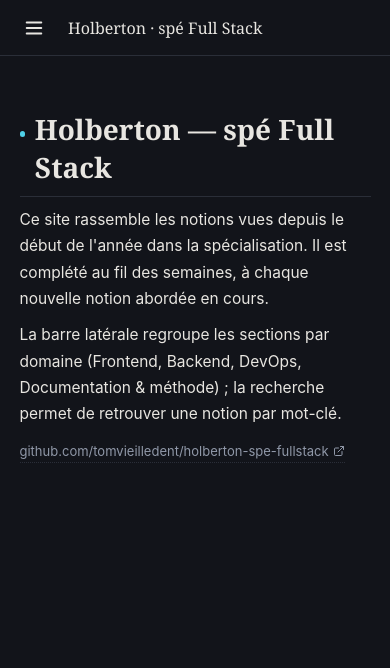
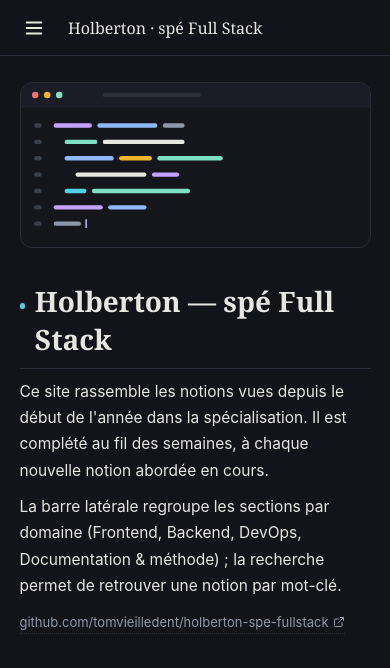
Before and after one commit to tomvieilledent/holberton-spe-fullstack, a React (Vite) app: page / in a window 390 px wide. Shown: the top 668 px of the page. Built offline with nearby package versions, Linux system fonts and the light colour scheme; the HTML template or start-up script is replaced by a standard one.

Commit message:
feat(home): illustration decorative (fenetre d'editeur de code en SVG inline)
SVG inline (aucune requete reseau, compatible CSP img-src 'self'),
palette du site, aria-label, responsive (width 100%).

```diff
--- a/src/features/home/Home.jsx
+++ b/src/features/home/Home.jsx
@@ -1,10 +1,73 @@
 /* Page d'accueil : présentation courte du site + lien du dépôt. */
 import { H2, P, SourceLink } from "../../shared/ui/primitives.jsx";
-import { REACT_ACCENT } from "../../shared/ui/tokens.js";
+import { REACT_ACCENT, LINE } from "../../shared/ui/tokens.js";
+
+/* Illustration décorative : fenêtre d'éditeur de code stylisée.
+   SVG inline (aucune requête réseau, compatible avec la CSP du site). */
+function CodeWindow() {
+  const bar = (x, y, w, fill) => (
+    <rect x={x} y={y} width={w} height="8" rx="4" fill={fill} />
+  );
+  return (
+    <svg
+      viewBox="0 0 640 300"
+      role="img"
+      aria-label="Illustration : fenêtre d'éditeur de code"
+      style={{
+        display: "block",
+        width: "100%",
+        height: "auto",
+        border: `1px solid ${LINE}`,
+        borderRadius: 12,
+        margin: "6px 0 22px",
+        background: "#14161c",
+      }}
+    >
+      <rect x="0" y="0" width="640" height="44" fill="#1a1d25" />
+      <line x1="0" y1="44" x2="640" y2="44" stroke={LINE} />
+      <circle cx="26" cy="22" r="6" fill="#ef6f6f" />
+      <circle cx="48" cy="22" r="6" fill="#f0b429" />
+      <circle cx="70" cy="22" r="6" fill="#7ee0c3" />
+      {bar(150, 18, 180, "#2a2e38")}
+
+      {/* gouttière : numéros de ligne */}
+      {[0, 1, 2, 3, 4, 5, 6].map((i) => (
+        <rect key={i} x="24" y={74 + i * 30} width="14" height="8" rx="4" fill="#3a3f4c" />
+      ))}
+
+      {/* lignes de code stylisées */}
+      {bar(60, 74, 70, "#c4a2ff")}
+      {bar(140, 74, 110, "#8fb8ff")}
+      {bar(260, 74, 40, "#9098a8")}
+
+      {bar(80, 104, 60, "#7ee0c3")}
+      {bar(150, 104, 150, "#e8e6e1")}
+
+      {bar(80, 134, 90, "#8fb8ff")}
+      {bar(180, 134, 60, "#f0b429")}
+      {bar(250, 134, 120, "#7ee0c3")}
+
+      {bar(100, 164, 130, "#e8e6e1")}
+      {bar(240, 164, 50, "#c4a2ff")}
+
+      {bar(80, 194, 40, "#4fd1e8")}
+      {bar(130, 194, 180, "#7ee0c3")}
+
+      {bar(60, 224, 90, "#c4a2ff")}
+      {bar(160, 224, 70, "#8fb8ff")}
+
+      {bar(60, 254, 50, "#9098a8")}
+      {/* curseur */}
+      <rect x="118" y="250" width="3" height="16" fill="#c4a2ff" />
+    </svg>
+  );
+}
 
 export default function Home() {
   return (
     <div>
+      <CodeWindow />
+
       <H2 accent={REACT_ACCENT}>Holberton — spé Full Stack</H2>
 
       <P>
```
